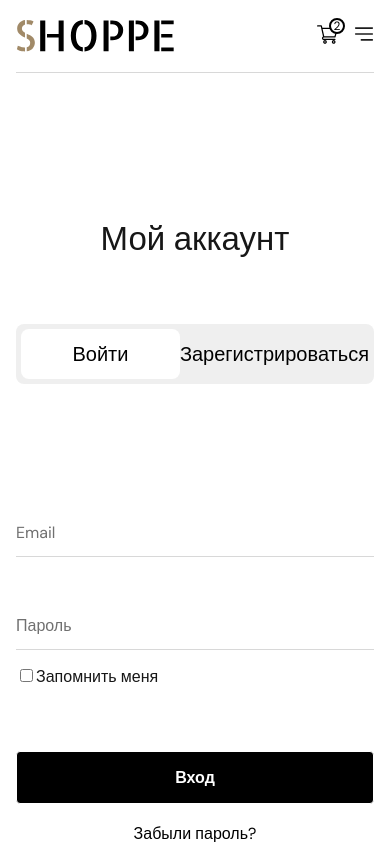
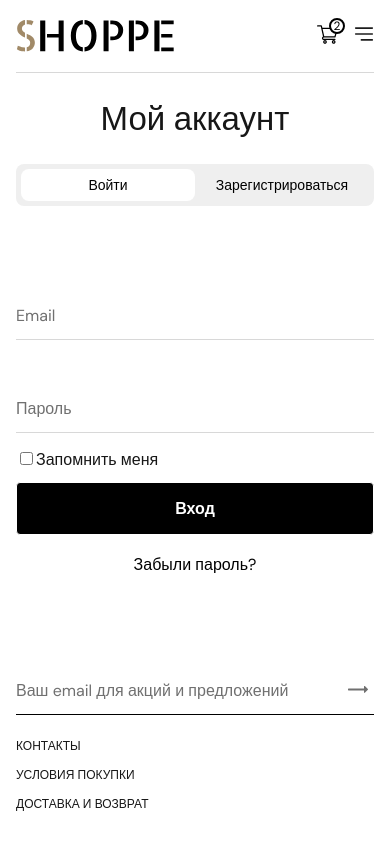
Before and after one commit to ministrov/shoppe-ecommerce-next, a Next.js app: page /auth/login in a window 390 px wide. Shown: the top 844 px of the page. Built offline with nearby package versions, Linux system fonts and the light colour scheme; no server answers.

Commit message:
feat: add a mobile version to login page

```diff
--- a/app/auth/login/page.module.css
+++ b/app/auth/login/page.module.css
@@ -45,3 +45,14 @@
   text-align: center;
   color: var(--black);
 }
+
+@media screen and (max-width: 484px) {
+  .login {
+    padding-top: 24px;
+    padding-bottom: 90px;
+  }
+
+  .checkboxGroup {
+    margin-bottom: 12px;
+  }
+}
--- a/app/globals.css
+++ b/app/globals.css
@@ -119,3 +119,11 @@ h1.left {
     padding: 0 16px;
   }
 }
+
+@media screen and (max-width: 375px) {
+  h1,
+  h1.left {
+    font-size: 20px;
+    line-height: 26px;
+  }
+}
--- a/components/tabs/Tabs.module.css
+++ b/components/tabs/Tabs.module.css
@@ -26,3 +26,24 @@
   border-radius: 8px;
   background-color: var(--white);
 }
+
+@media screen and (max-width: 484px) {
+  .tabs {
+    margin-top: 24px;
+    margin-bottom: 87px;
+    padding: 5px;
+    border-radius: 8px;
+    background-color: var(--color-gray-200);
+  }
+
+  .tabsItem {
+    width: 100%;
+    padding-top: 6px;
+    padding-bottom: 6px;
+  }
+
+  .tabsItem a {
+    font-size: 14px;
+    line-height: 20px;
+  }
+}
```
